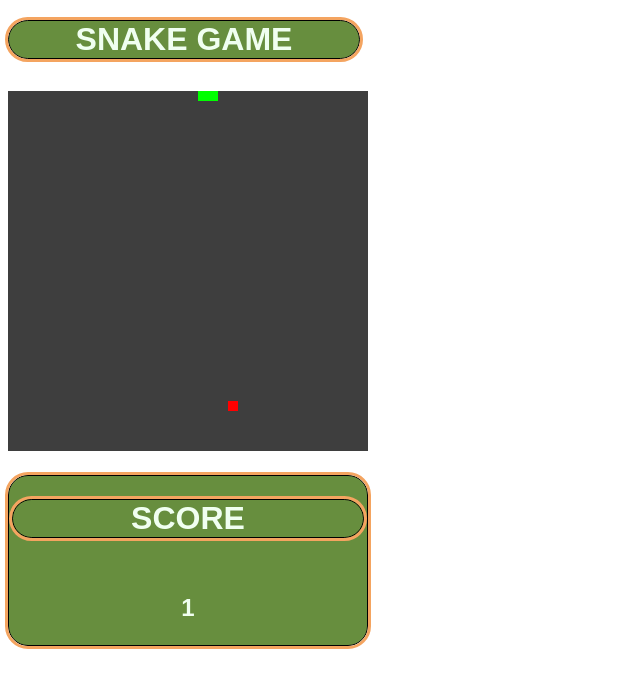
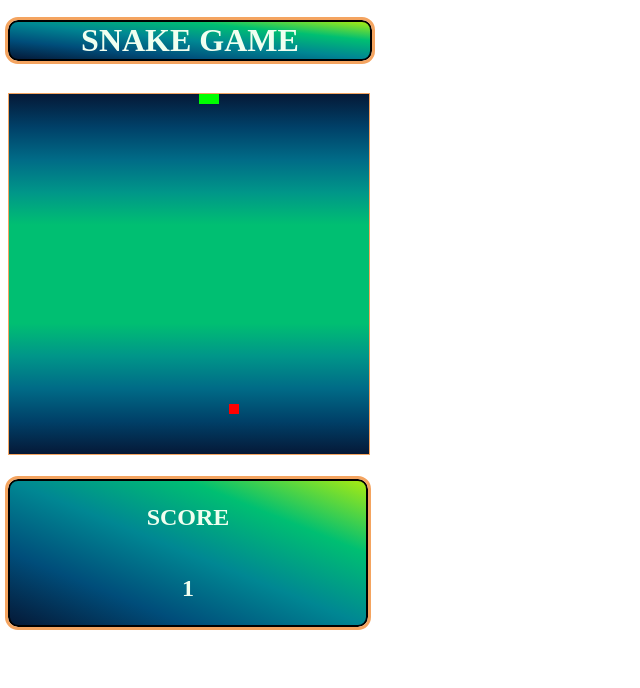
Before and after one commit to AlbertPoliarco/Snake-Game, a plain HTML site: page index.html in a window 1280 px wide. Shown: the whole page, without its empty margins (0-640 px from the left). Drawn offline with Linux system fonts and the light colour scheme.

Commit message:
added-linear-gradient-color

```diff
--- a/index.html
+++ b/index.html
@@ -6,31 +6,37 @@
     <meta name="viewport" content="width=device-width, initial-scale=1.0">
     <style>
         table, h1 {
-            border:1px solid black;
-            width: 350px;
-            border-radius: 20px;
-            background-color: #678e3e;
+            border:2px solid black;
+            width: 360px;
+            border-radius: 10px;
+            background-image: linear-gradient(to right top, #051937, #004d7a, #008793, #00bf72, #a8eb12);
             color: honeydew;
             margin-top: 1.25rem;
             margin-bottom: 2rem;
             text-transform: uppercase;
             outline: 3px solid sandybrown ;
-            font-family: sans-serif;
+            font-family:;
         }
         </style>
+        <style>
+            .canvas{border:1px solid sandybrown};
+        </style>
+
     <title>Snake Game</title>
+    <!-- <link rel="stylesheet" href="style.css"> -->
 </head>
 <body>
-
-    <h1 style="text-align: center">Snake Game</h1>
+    <!-- Head -->
+    <h1 class="title" style="text-align: center">Snake Game</h1>
+    <!-- box -->
     <canvas class="canvas" height="360" width="360"
-    style="background-color: #3e3e3e;"
-    style="border-radius: 5px;">
+    style="background-image: linear-gradient(to top, #051937, #004068, #006b87, #009689, #00bf72, #00bf72, #00bf72, #00bf72, #009689, #006b87, #004068, #051937);">
     </canvas>
+    <!-- Score table -->
     <table>
         <tr>
             <th>
-                <h1>Score</h1>
+                <h2>Score</h2>
             </th>
         </tr>
         <tr>
@@ -39,6 +45,7 @@
             </td>
         </tr>
     </table>
+
     <script src="fruit.js"></script>
     <script src="snake.js"></script>
     <script src="main.js"></script>
--- a/main.js
+++ b/main.js
@@ -1,3 +1,4 @@
+
 const canvas = document.querySelector(".canvas");
 const ctx = canvas.getContext("2d");
 const scale = 10;
```
Also changed, not shown: style.css (added, +12 -0 lines), package-lock.json (added), poison-love-font/PoisonLovePersonalUse-jEvlO.ttf (added), poison-love-font/info.txt (added), poison-love-font/misc/! ! ! TERMS OF USE.txt (added).
